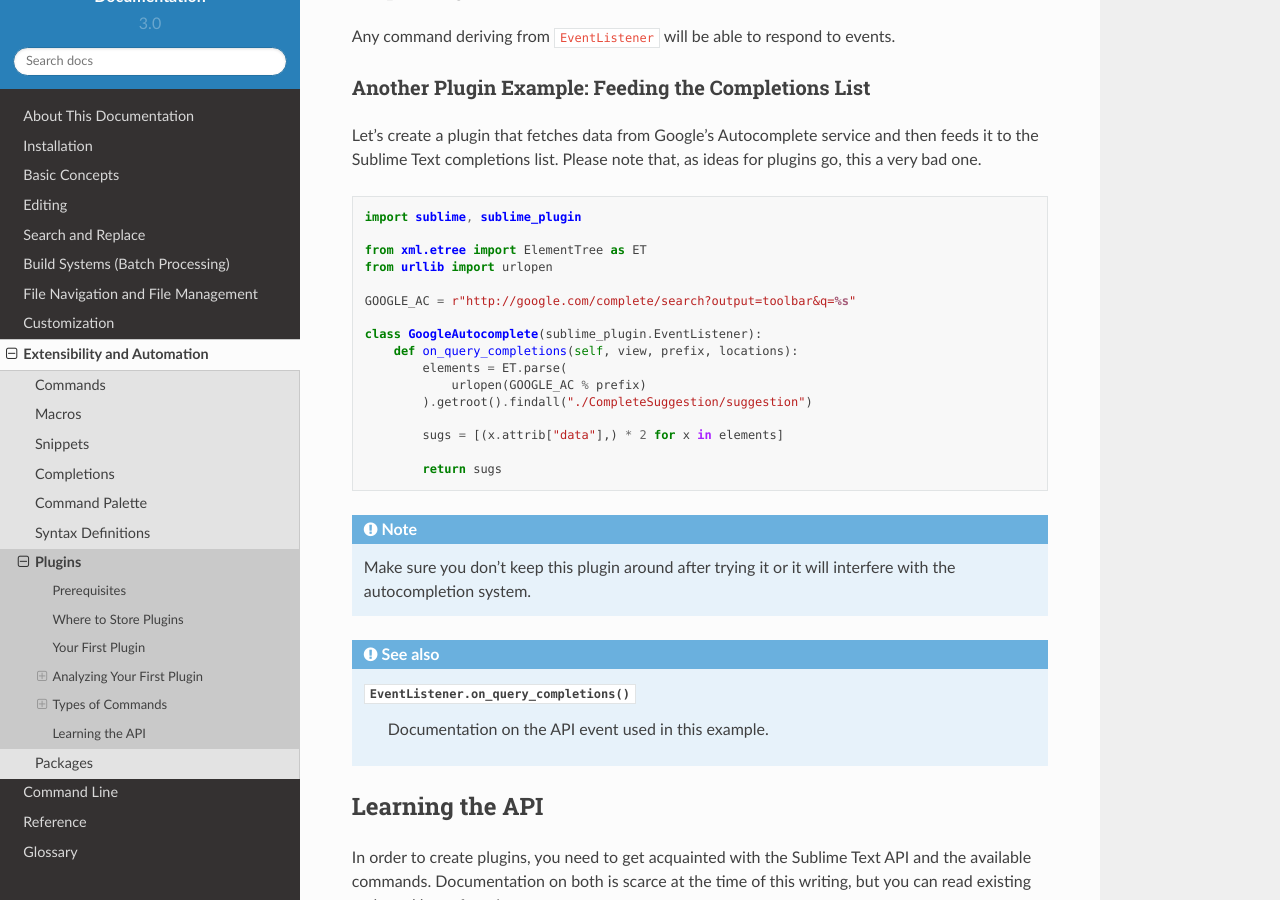
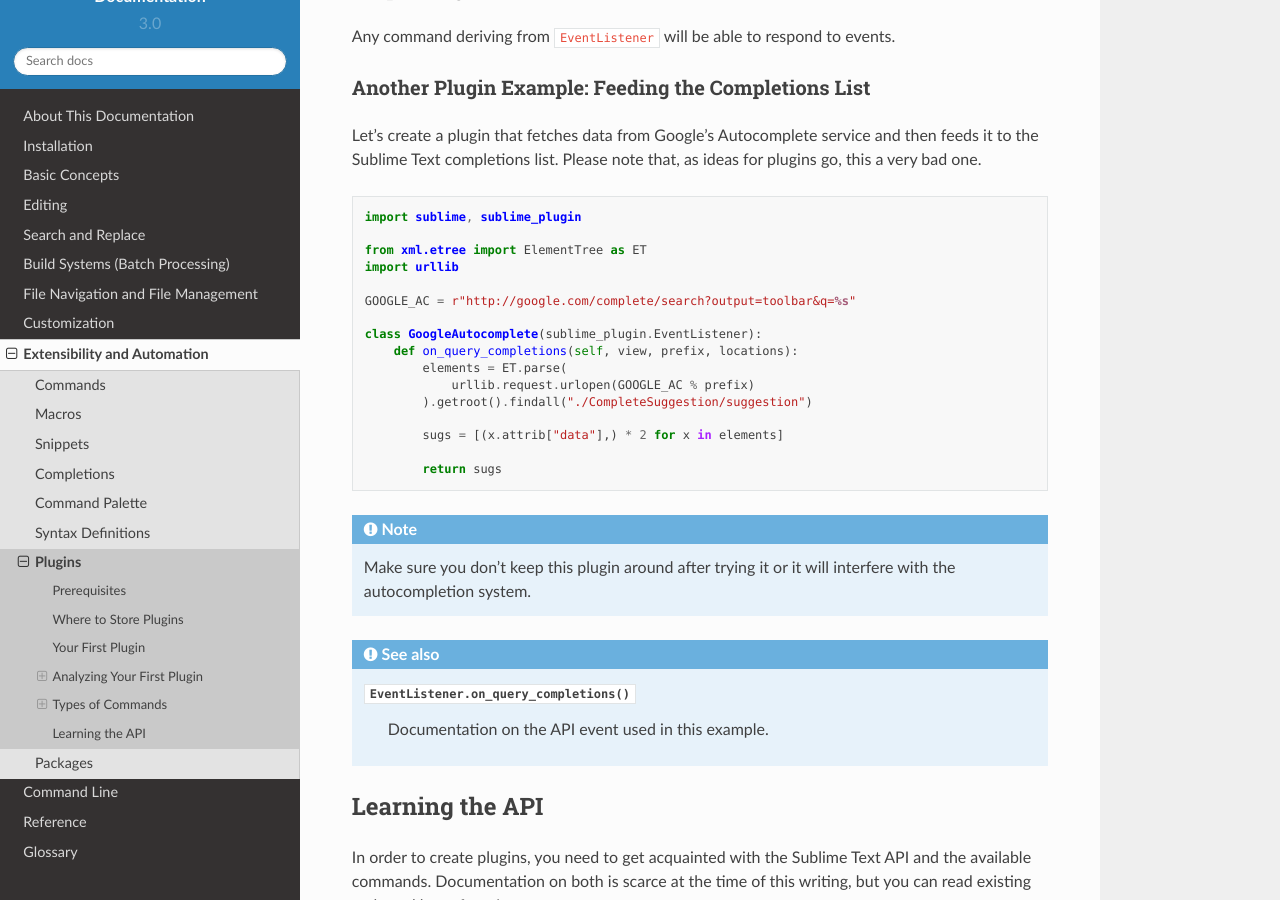
Before and after one commit to guillermooo/sublime-undocs, a Sphinx documentation site: the page built from source/extensibility/plugins.rst, in a window 1280 px wide and 900 px high, scrolled down 3475 px. Built offline with Sphinx 7.4.7 and the Read the Docs theme 2.0.0, drawn with Linux system fonts in a browser that asks for light colours.

Commit message:
Update it to make it work with python 3
It will now work on python 3 as I updated the url fetching.
Python 3 is standard for sublime text 3 so it should be fine to anyone running this. If it doesn't work it is most likely because they are using Python 2 which they shouldn't be using in the first place!

```diff
--- a/source/extensibility/plugins.rst
+++ b/source/extensibility/plugins.rst
@@ -187,14 +187,14 @@ for plugins go, this a very bad one.
     import sublime, sublime_plugin
 
     from xml.etree import ElementTree as ET
-    from urllib import urlopen
+    import urllib
 
     GOOGLE_AC = r"http://google.com/complete/search?output=toolbar&q=%s"
 
     class GoogleAutocomplete(sublime_plugin.EventListener):
         def on_query_completions(self, view, prefix, locations):
             elements = ET.parse(
-                urlopen(GOOGLE_AC % prefix)
+                urllib.request.urlopen(GOOGLE_AC % prefix)
             ).getroot().findall("./CompleteSuggestion/suggestion")
 
             sugs = [(x.attrib["data"],) * 2 for x in elements]
```
